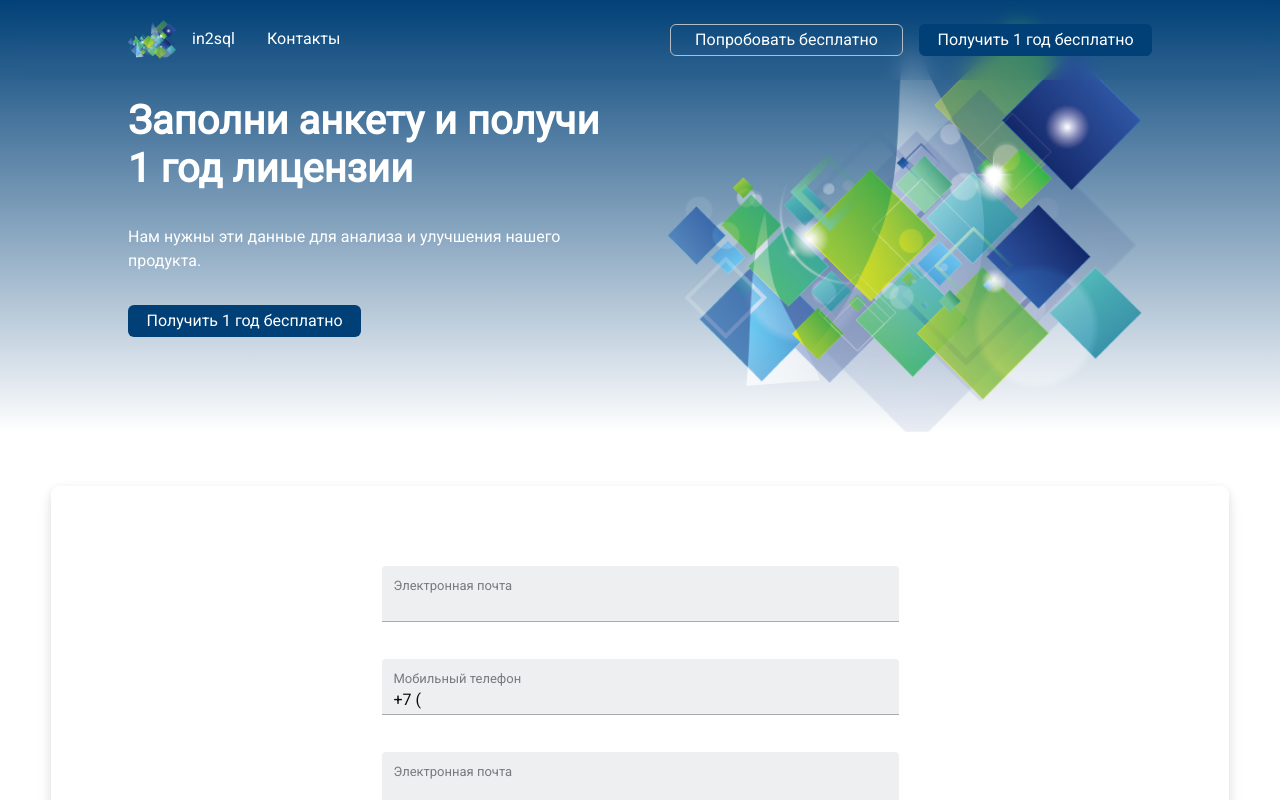
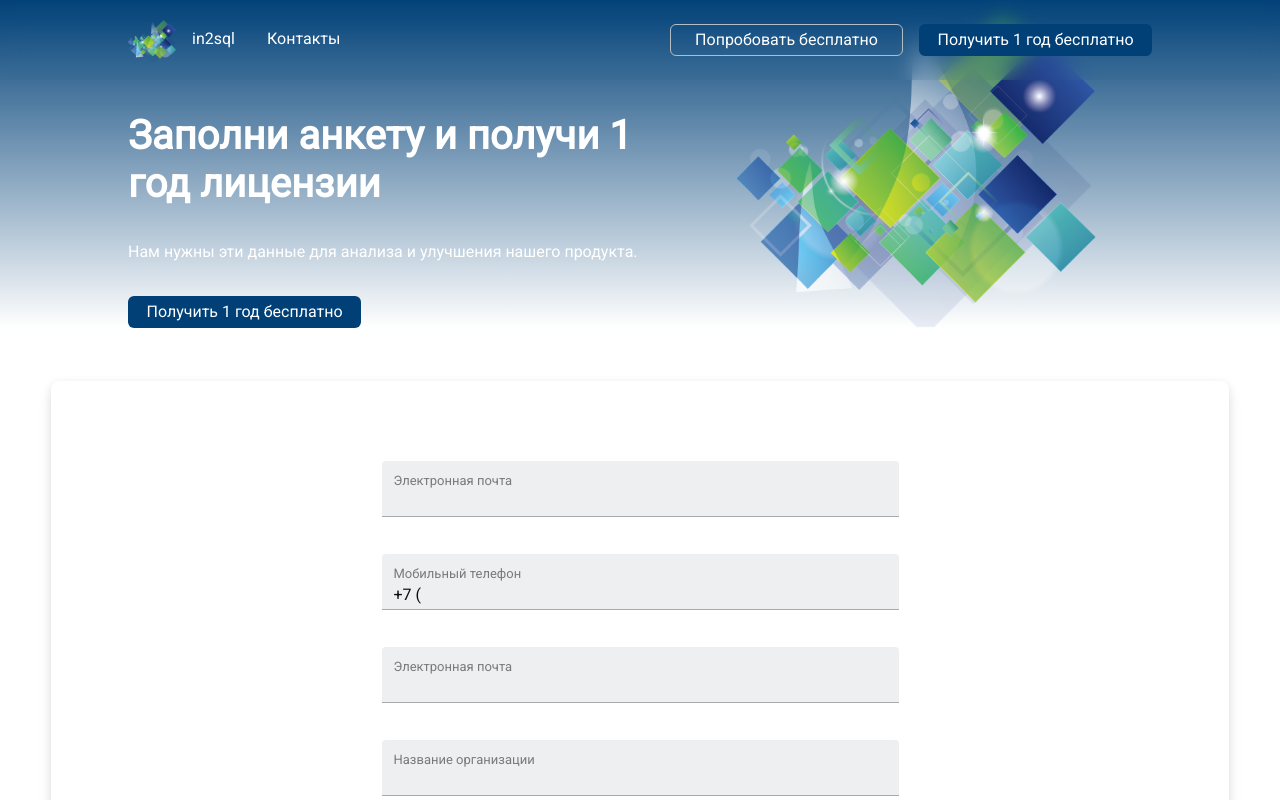
Before and after one commit to in2sql/in2sql-official-site, a Next.js app: page /try-free in a window 1280 px wide. Shown: the top 800 px of the page. Built offline with nearby package versions, Linux system fonts and the light colour scheme.

Commit message:
fix jumbotron

```diff
--- a/app/components/jumbotron/jumbotron.module.scss
+++ b/app/components/jumbotron/jumbotron.module.scss
@@ -1,10 +1,18 @@
+@use 'sass:map';
+@import '../../variables';
+
 .jumbotron {
   display: flex;
   width: 100%;
-  gap: 2rem;
-  padding-top: 100px;
+  padding: var(--layout-padding);
+  padding-top: 7rem;
   color: #ffffff;
-  padding: var(--layout-padding);
+  justify-content: space-between;
+
+  background-image: url(/images/logo.png);
+  background-position: 80%;
+  background-size: contain;
+  background-repeat: no-repeat;
 }
 
 .textContainer {
@@ -12,15 +20,15 @@
   display: flex;
   flex-direction: column;
   justify-content: center;
-
+  max-width: 530px;
   gap: 2rem;
 }
 
 .image {
-  flex: 1;
-  flex-shrink: 0;
-  display: flex;
-  justify-content: center;
+  float: right;
+  width: 100%;
+  max-width: 400px;
+  height: auto;
 }
 
 .title {
@@ -29,3 +37,10 @@
   font-weight: 700;
   line-height: 48px;
 }
+
+@media (max-width: map.get($grid-breakpoints, 'lg')) {
+  .jumbotron {
+    padding: 0 1rem;
+    padding-top: 3rem;
+  }
+}
--- a/app/components/jumbotron/jumbotron.tsx
+++ b/app/components/jumbotron/jumbotron.tsx
@@ -17,6 +17,7 @@ const Jumbotron: FC<{
         <div className={s.title}>{title}</div>
 
         <div>{renderText()}</div>
+
         <Button
           main
           style={{
@@ -27,21 +28,6 @@ const Jumbotron: FC<{
           <Link href={'/try-free'}>Получить 1 год бесплатно</Link>
         </Button>
       </div>
-
-      <div className={s.image}>
-        <Image
-          src="/images/logo.png"
-          alt="icon telegram"
-          width={475}
-          height={521}
-          priority
-          style={{
-            width: '100%',
-            maxWidth: '475px',
-            height: 'auto',
-          }}
-        />
-      </div>
     </div>
   )
 }
--- a/app/header.tsx
+++ b/app/header.tsx
@@ -26,6 +26,7 @@ export const Header: FC<{ s: Record<string, string> }> = ({ s }) => {
   useEffect(() => {
     const navHeight = navRef.current?.offsetHeight ?? 0
 
+    // on the first render it has small height, so it needs this check
     if (navHeight < 100) return
 
     isMenuToggled ? setTopPos(0) : setTopPos(-navHeight)
--- a/app/layout.module.scss
+++ b/app/layout.module.scss
@@ -18,18 +18,10 @@
   }
 
   @media (max-width: map.get($grid-breakpoints, 'lg')) {
+    height: 56px;
     padding: 0 1rem;
   }
 }
-
-.nav {
-  display: flex;
-  align-items: center;
-  justify-content: space-between;
-  width: 100%;
-  top: 0;
-  left: 0;
-  transition: all 300ms ease-in;
 
 .navbar {
   display: flex;
@@ -57,6 +49,15 @@
     transition: all 300ms linear;
   }
 }
+
+.nav {
+  display: flex;
+  align-items: center;
+  justify-content: space-between;
+  width: 100%;
+  top: 0;
+  left: 0;
+  transition: all 300ms ease-in;
 
   @media (max-width: map.get($grid-breakpoints, 'lg')) {
     position: absolute;
--- a/app/layout.tsx
+++ b/app/layout.tsx
@@ -68,6 +68,7 @@ export default function RootLayout({
           </div>
 
           <div className={s.separator} />
+
           <nav className={clsx(s.content_item, s.navbar)}>
             <Navbar
               s={s}
--- a/app/page.module.scss
+++ b/app/page.module.scss
@@ -1,6 +1,7 @@
 .page {
   display: flex;
   flex-direction: column;
+  width: 100%;
   gap: 4rem;
   background: #fff;
   color: #0e0e0e;
--- a/app/page.tsx
+++ b/app/page.tsx
@@ -128,47 +128,43 @@ export default function Home() {
           </>
         )}
         style={{
-          background: 'black',
-          paddingBottom: '3rem',
+          backgroundColor: 'black',
+          paddingBottom: '4rem',
         }}
       />
 
       <div className={s.content}>
-        <div className={s.bars}>
+        {/* <div className={s.bars}>
           {barItems.map((bar) => (
             <div key={bar.id} className={s.bar}>
               <div className={s.bar_title}>{bar.title}</div>
               <div className={s.bar_text}>{bar.text}</div>
             </div>
           ))}
-        </div>
+        </div> */}
 
         <div className={clsx(s.section, s.whatIs)}>
           <div className={s.whatIs_title}>{whatIsIn2sql.title}</div>
           <div className={s.whatIs_cards}>
-            {whatIsIn2sql.cards.map((card) => (
+            {/* {whatIsIn2sql.cards.map((card) => (
               <Card
                 key={card.id}
                 title={card.title}
                 description={card.description}
                 image={card.img}
               />
-            ))}
+            ))} */}
           </div>
         </div>
 
-        <div className={s.section}>
-          <MainForm />
-        </div>
+        <div className={s.section}>{/* <MainForm /> */}</div>
 
         <div className={clsx(s.section, s.faq_container)}>
           <div className={s.faq_title}>Часто задаваемые вопросы</div>
-          <Accordion items={faqItems} />
+          {/* <Accordion items={faqItems} /> */}
         </div>
 
-        <div className={s.section}>
-          <Teaser />
-        </div>
+        <div className={s.section}>{/* <Teaser /> */}</div>
       </div>
     </div>
   )
--- a/app/try-free/page.tsx
+++ b/app/try-free/page.tsx
@@ -5,13 +5,14 @@ import s from './try-free.module.scss'
 const TryFree = () => {
   return (
     <>
+      <div className={s.header}>
         <Jumbotron
           title="Заполни анкету и получи 1 год лицензии"
           renderText={() =>
             'Нам нужны эти данные для анализа и улучшения нашего продукта.'
           }
-        classNames={[s.header]}
         />
+      </div>
       <div className={s.wrapper}>
         <form>
           <div className={s.inputComponent}>
--- a/app/try-free/try-free.module.scss
+++ b/app/try-free/try-free.module.scss
@@ -1,4 +1,5 @@
 .header {
+  width: 100%;
   background: linear-gradient(180deg, #004077 0%, rgba(0, 0, 0, 0) 100%);
 }
 
```
Also changed, not shown: public/images/img_nature.jpg (added). Lines whose indentation alone changed are shown as unchanged.
